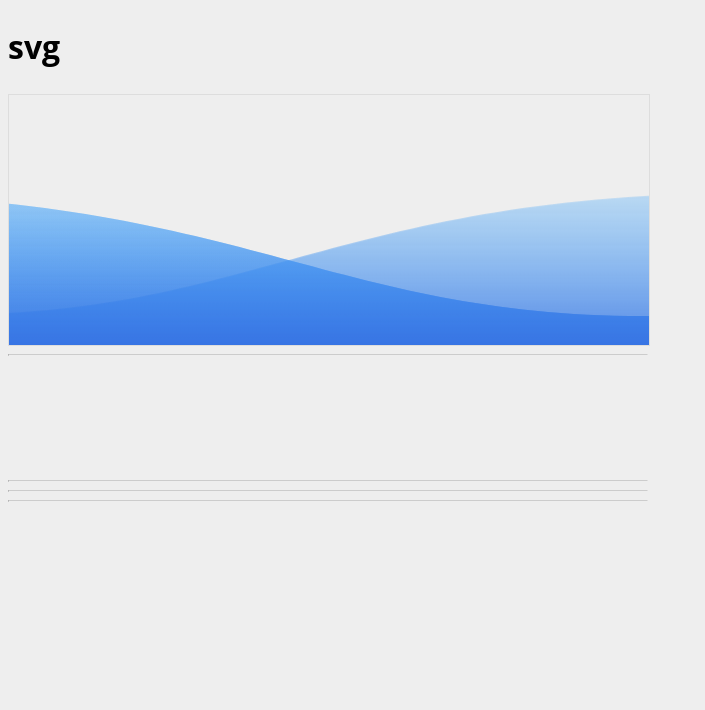
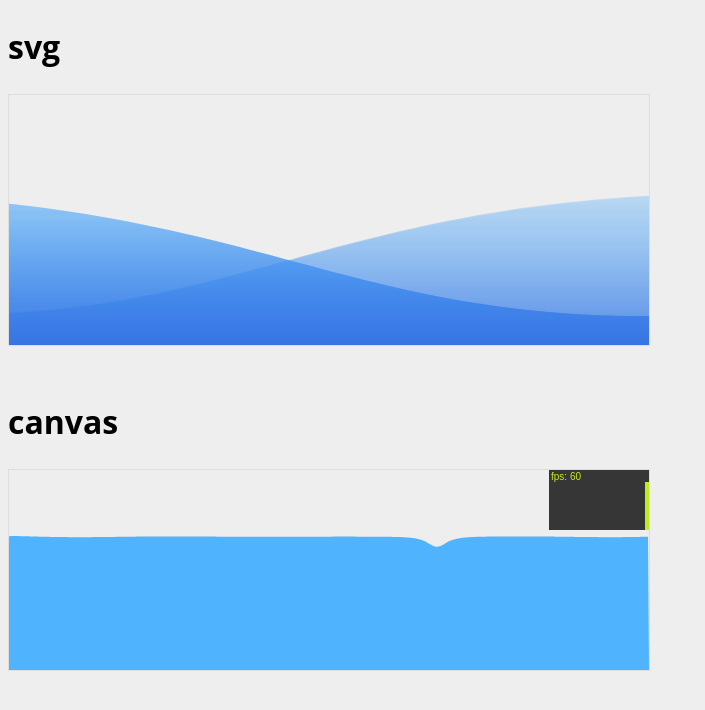
Before and after one commit to vividboy/pillow, a website built with webpack: page examples/wave/index.html in a window 1280 px wide. Shown: the whole page, without its empty margins (0-705 px from the left). Built offline with Linux system fonts and the light colour scheme.

Commit message:
update wave

```diff
--- a/examples/wave/index.css
+++ b/examples/wave/index.css
@@ -7,10 +7,6 @@ body {
   max-width: 640px;
 }
 
-hr {
-    border-top: 1px solid #ccc;
-}
-
 .waves {
   position:relative;
   height: 150px;
@@ -18,6 +14,7 @@ hr {
   width: 100%;
   padding-top: 100px;
   border: 1px solid #ddd;
+  margin-bottom: 50px;
 }
 
 .wave {
@@ -54,6 +51,9 @@ hr {
   }
 }
 
-#screen {
-  background: #eee;
+#container {
+  position: relative;
+  width: 100%;
+  border: 1px solid #ddd;
+  font-size: 0;
 }
--- a/examples/wave/index.html
+++ b/examples/wave/index.html
@@ -12,11 +12,10 @@
       <div class="wave"></div>
       <div class="wave"></div>
     </div>
-    <hr/>
-    <canvas id="screen"></canvas>
-    <hr/>
-    <hr/>
-    <hr/>
+    <h1>canvas</h1>
+    <div id="container">
+      <canvas id="screen"></canvas>
+    </div>
   </body>
   <script src="../../build/pillow.js"></script>
   <script src="index.js"></script>
--- a/examples/wave/index.js
+++ b/examples/wave/index.js
@@ -3,35 +3,132 @@
 ;(function(global, P) {
   var Screen = P.Screen;
   var Timer = P.Timer;
-  var Animate = P.Animate;
-  var Tween = Animate.Tween;
+  var FPSBoard = P.FPSBoard;
+  var Mouse = P.Mouse;
+  var Vector2d = P.Vector2d;
+  var math = P.Math;
+
+  var fpsBoard = new FPSBoard({
+    container: '#container',
+    width: 100,
+    height: 60,
+    boardColor: '#222',
+    textColor: '#d2ff1d',
+    containerStyles: {
+      position: 'absolute'
+    }
+  });
+
+  var timer = new Timer();
+
+  var container = document.getElementById('container');
+  var canvas = document.getElementById('screen');
+  var canvasW = container.clientWidth;
+  var canvasH = 200;
+  canvas.width = canvasW;
+  canvas.height = canvasH;
+
+  var color = '#4fb3fe';
+  var query = [];
+  var points = [];
+  const diff = 500;
+  const max = 10;
+  const v = 0.25;
+  const delta = 0.01;
+  var diffdelta = diff;
+  var clientx = 150;
+
+  for (var i = 0; i < canvasW; i++) {
+    var x = i;
+    var y = canvasH / 3;
+    var baseY = canvasH / 3;
+    var vector = new Vector2d(x, y);
+    vector.baseY = baseY;
+    vector.v = 0;
+    vector.temp = 0;
+    vector.update = function(diff) {
+      this.temp = diff + this.baseY;
+      this.v += this.temp - this.y;
+      this.v *= 0.8;
+      this.y += this.v * 0.1;
+    };
+    query[i] = vector;
+    points[i] = 0;
+  }
 
   var screen = new Screen({
-    container: document.querySelector('#screen'),
-    width: 200,
-    height: 100,
     x: 0,
-    y: 0
+    y: 0,
+    container: canvas,
+    width: canvasW,
+    height: canvasH
   });
 
-  var animate = new Animate({
-    duration: 1000,
-    timing: Tween.easeIn,
-    delay: 0
+  screen.update(function() {
+    diffdelta *= v;
+    points[clientx] = diffdelta;
+
+    for (let i = clientx - 1; i > 0; i--) {
+      let current = clientx - i;
+
+      if (current > max) {
+        current = max;
+      }
+      points[i] -= (points[i] - points[i + 1]) * (1 - delta * current);
+    }
+
+    for (let i = clientx; i < canvasW; i++) {
+      let current = i - clientx;
+
+      if (current > max) {
+        current = max;
+      }
+      points[i] -= (points[i] - points[i - 1]) * (1 - delta * current);
+    }
+
+    for (let i = 0; i < query.length; i++) {
+      query[i].update(points[i]);
+    }
+
+    this.context.beginPath();
+    this.context.moveTo(0, canvasH);
+    this.context.fillStyle = color;
+
+    for (var i = 0; i < query.length; i++) {
+      this.context.lineTo(query[i].x, query[i].y);
+    }
+
+    this.context.lineTo(canvasW, canvasH);
+    this.context.fill();
   });
-  animate.on('frame', function() {
+
+  var clickHandle = function(e) {
+    var x = e.client.x;
+    diffdelta = diff;
+    clientx = x >> 0;
+    points[clientx] = diffdelta;
+  };
+
+  screen.on('mousedown', clickHandle);
+  screen.on('touchstart', clickHandle);
+
+  var mouse = new Mouse({
+    screen: screen
   });
-  animate.on('end', function() {
-  });
-  animate.start();
-  animate.stop();
 
-  var timer = new Timer({
-    fps: 60
-  });
+  console.log(mouse);
+
   timer.update(function() {
     screen.run();
+    fpsBoard.tick();
   });
+
   timer.start();
 
+  setInterval(function() {
+    diffdelta = diff;
+    clientx = math.getRandom(0, canvasW) >> 0;
+    points[clientx] = diffdelta;
+  }, 1000);
+
 })(window, pillow);
--- a/package.json
+++ b/package.json
@@ -1,6 +1,6 @@
 {
   "name": "pillowjs",
-  "version": "1.1.15",
+  "version": "1.1.18",
   "description": "HTML5 2D rendering engine",
   "repository": {
     "type": "git",
--- a/src/tool/Tween.js
+++ b/src/tool/Tween.js
@@ -38,6 +38,15 @@ var Tween = {
     return (t *= 2) < 1 ?
       0.5 * t * t * t * t :
       0.5 * (2 - (t -= 2) * t * t * t);
+  },
+  easeInSine: function(t, b, c, d) {
+    return -c * Math.cos(t / d * (Math.PI / 2)) + c + b;
+  },
+  easeOutSine: function(t, b, c, d) {
+    return c * Math.sin(t / d * (Math.PI / 2)) + b;
+  },
+  easeInOutSine: function(t, b, c, d) {
+    return -c / 2 * (Math.cos(Math.PI * t / d) - 1) + b;
   },
   elasticIn: function(t) {
     var p = 0.3;
```
Also changed, not shown: build/pillow.js.
